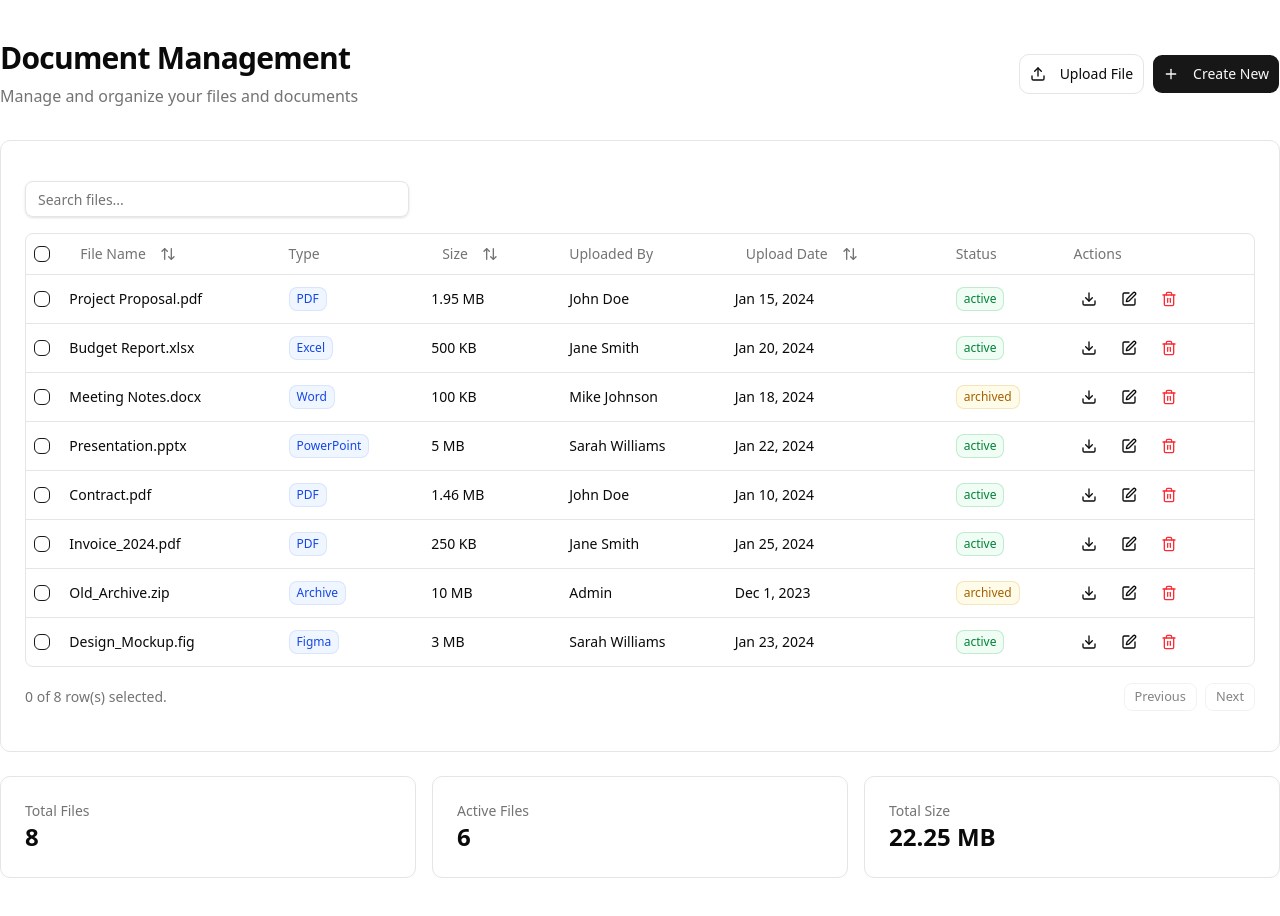
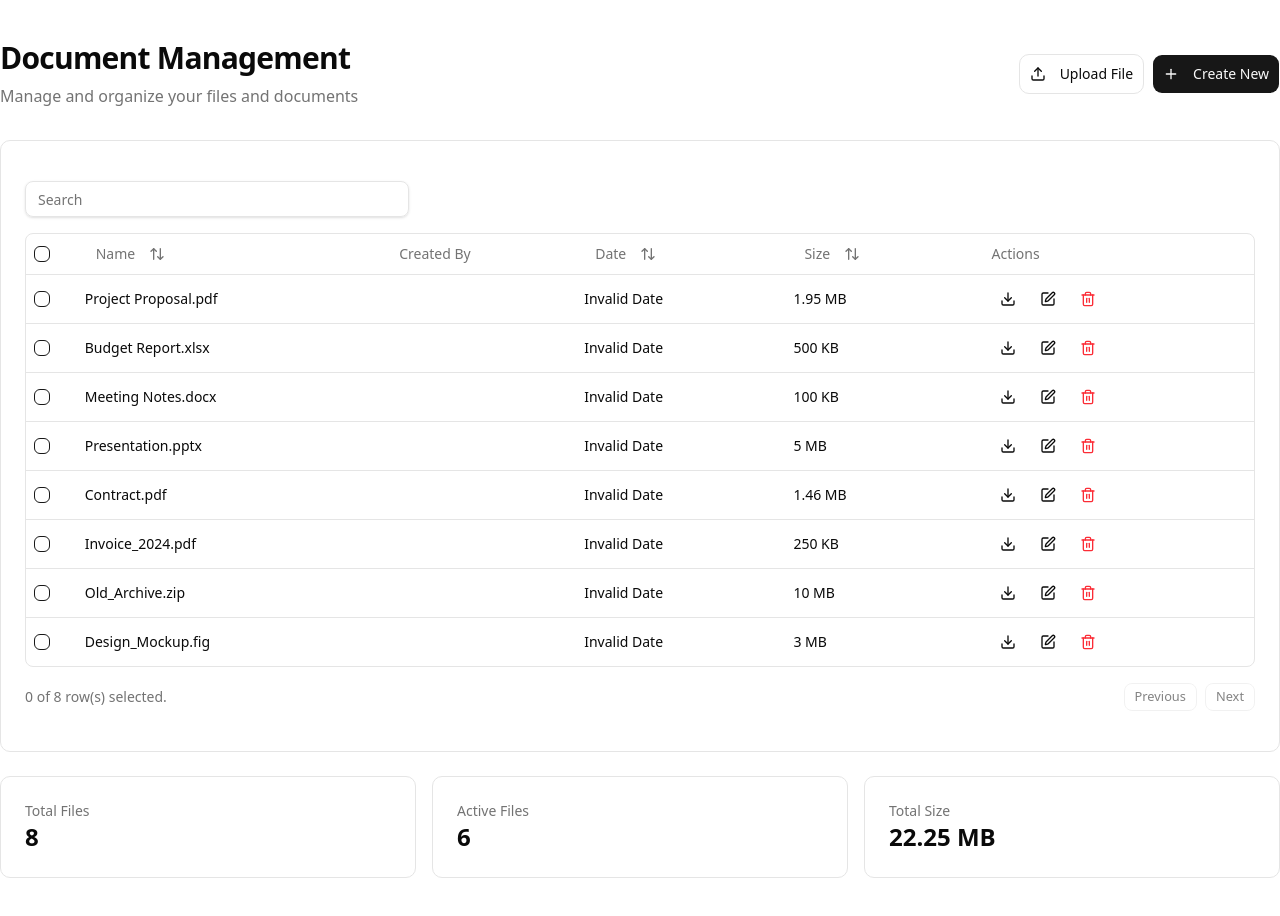
Before and after one commit to hishamudin98/vistra-assessment, a Next.js app in the folder frontend/: page /document in a window 1280 px wide. Built offline with nearby package versions, Linux system fonts and the light colour scheme.

Commit message:
update column

```diff
--- a/frontend/app/document/columns.tsx
+++ b/frontend/app/document/columns.tsx
@@ -1,42 +1,46 @@
-"use client"
+"use client";
 
-import { ColumnDef } from "@tanstack/react-table"
-import { MoreHorizontal, ArrowUpDown, Trash2, Edit, Download } from "lucide-react"
-import { Button } from "@/components/ui/button"
-import { Checkbox } from "@/components/ui/checkbox"
+import { ColumnDef } from "@tanstack/react-table";
+import {
+  MoreHorizontal,
+  ArrowUpDown,
+  Trash2,
+  Edit,
+  Download
+} from "lucide-react";
+import { Button } from "@/components/ui/button";
+import { Checkbox } from "@/components/ui/checkbox";
 
 export type FileDocument = {
-  id: string
-  name: string
-  type: string
-  size: number
-  uploadedBy: string
-  uploadedAt: Date
-  status: "active" | "archived" | "deleted"
-}
+  id: string;
+  name: string;
+  type: string;
+  size: number;
+  uploadedBy: string;
+  uploadedAt: Date;
+  status: "active" | "archived" | "deleted";
+};
 
 export const columns: ColumnDef<FileDocument>[] = [
   {
     id: "select",
-    header: ({ table }) => (
+    header: ({ table }) =>
       <Checkbox
         checked={
           table.getIsAllPageRowsSelected() ||
           (table.getIsSomePageRowsSelected() && "indeterminate")
         }
-        onCheckedChange={(value) => table.toggleAllPageRowsSelected(!!value)}
+        onCheckedChange={value => table.toggleAllPageRowsSelected(!!value)}
         aria-label="Select all"
-      />
-    ),
-    cell: ({ row }) => (
+      />,
+    cell: ({ row }) =>
       <Checkbox
         checked={row.getIsSelected()}
-        onCheckedChange={(value) => row.toggleSelected(!!value)}
+        onCheckedChange={value => row.toggleSelected(!!value)}
         aria-label="Select row"
-      />
-    ),
+      />,
     enableSorting: false,
-    enableHiding: false,
+    enableHiding: false
   },
   {
     accessorKey: "name",
@@ -46,29 +50,50 @@ export const columns: ColumnDef<FileDocument>[] = [
           variant="ghost"
           onClick={() => column.toggleSorting(column.getIsSorted() === "asc")}
         >
-          File Name
+          Name
           <ArrowUpDown className="ml-2 h-4 w-4" />
         </Button>
-      )
+      );
     },
     cell: ({ row }) => {
-      const name = row.getValue("name") as string
-      return <div className="font-medium">{name}</div>
-    },
+      const name = row.getValue("name") as string;
+      return (
+        <div className="font-medium">
+          {name}
+        </div>
+      );
+    }
   },
   {
-    accessorKey: "type",
-    header: "Type",
+    accessorKey: "createdBy",
+    header: "Created By"
+  },
+  {
+    accessorKey: "createdAt",
+    header: ({ column }) => {
+      return (
+        <Button
+          variant="ghost"
+          onClick={() => column.toggleSorting(column.getIsSorted() === "asc")}
+        >
+          Date
+          <ArrowUpDown className="ml-2 h-4 w-4" />
+        </Button>
+      );
+    },
     cell: ({ row }) => {
-      const type = row.getValue("type") as string
+      const date = row.getValue("createdAt") as Date;
+      const formatted = new Date(date).toLocaleDateString("en-US", {
+        year: "numeric",
+        month: "short",
+        day: "numeric"
+      });
       return (
-        <div className="flex items-center">
-          <span className="inline-flex items-center rounded-md bg-blue-50 px-2 py-1 text-xs font-medium text-blue-700 ring-1 ring-inset ring-blue-700/10">
-            {type}
-          </span>
+        <div>
+          {formatted}
         </div>
-      )
-    },
+      );
+    }
   },
   {
     accessorKey: "size",
@@ -81,68 +106,23 @@ export const columns: ColumnDef<FileDocument>[] = [
           Size
           <ArrowUpDown className="ml-2 h-4 w-4" />
         </Button>
-      )
+      );
     },
     cell: ({ row }) => {
-      const size = row.getValue("size") as number
-      const formatted = formatFileSize(size)
-      return <div>{formatted}</div>
-    },
-  },
-  {
-    accessorKey: "uploadedBy",
-    header: "Uploaded By",
-  },
-  {
-    accessorKey: "uploadedAt",
-    header: ({ column }) => {
+      const size = row.getValue("size") as number;
+      const formatted = formatFileSize(size);
       return (
-        <Button
-          variant="ghost"
-          onClick={() => column.toggleSorting(column.getIsSorted() === "asc")}
-        >
-          Upload Date
-          <ArrowUpDown className="ml-2 h-4 w-4" />
-        </Button>
-      )
-    },
-    cell: ({ row }) => {
-      const date = row.getValue("uploadedAt") as Date
-      const formatted = new Date(date).toLocaleDateString("en-US", {
-        year: "numeric",
-        month: "short",
-        day: "numeric",
-      })
-      return <div>{formatted}</div>
-    },
-  },
-  {
-    accessorKey: "status",
-    header: "Status",
-    cell: ({ row }) => {
-      const status = row.getValue("status") as string
-      return (
-        <div className="flex items-center">
-          <span
-            className={`inline-flex items-center rounded-md px-2 py-1 text-xs font-medium ring-1 ring-inset ${
-              status === "active"
-                ? "bg-green-50 text-green-700 ring-green-600/20"
-                : status === "archived"
-                ? "bg-yellow-50 text-yellow-700 ring-yellow-600/20"
-                : "bg-red-50 text-red-700 ring-red-600/20"
-            }`}
-          >
-            {status}
-          </span>
+        <div>
+          {formatted}
         </div>
-      )
-    },
+      );
+    }
   },
   {
     id: "actions",
     header: "Actions",
     cell: ({ row }) => {
-      const file = row.original
+      const file = row.original;
 
       return (
         <div className="flex items-center gap-2">
@@ -168,27 +148,27 @@ export const columns: ColumnDef<FileDocument>[] = [
             <Trash2 className="h-4 w-4 text-red-500" />
           </Button>
         </div>
-      )
-    },
-  },
-]
+      );
+    }
+  }
+];
 
 function formatFileSize(bytes: number): string {
-  if (bytes === 0) return "0 Bytes"
-  const k = 1024
-  const sizes = ["Bytes", "KB", "MB", "GB", "TB"]
-  const i = Math.floor(Math.log(bytes) / Math.log(k))
-  return Math.round((bytes / Math.pow(k, i)) * 100) / 100 + " " + sizes[i]
+  if (bytes === 0) return "0 Bytes";
+  const k = 1024;
+  const sizes = ["Bytes", "KB", "MB", "GB", "TB"];
+  const i = Math.floor(Math.log(bytes) / Math.log(k));
+  return Math.round(bytes / Math.pow(k, i) * 100) / 100 + " " + sizes[i];
 }
 
 function handleDownload(id: string) {
-  console.log("Download file:", id)
+  console.log("Download file:", id);
 }
 
 function handleEdit(id: string) {
-  console.log("Edit file:", id)
+  console.log("Edit file:", id);
 }
 
 function handleDelete(id: string) {
-  console.log("Delete file:", id)
+  console.log("Delete file:", id);
 }
--- a/frontend/app/document/page.tsx
+++ b/frontend/app/document/page.tsx
@@ -165,7 +165,7 @@ export default function DocumentManagementPage() {
             columns={columns}
             data={data}
             searchKey="name"
-            searchPlaceholder="Search files..."
+            searchPlaceholder="Search"
             onSelectionChange={setSelectedRows}
           />
         </div>
```
